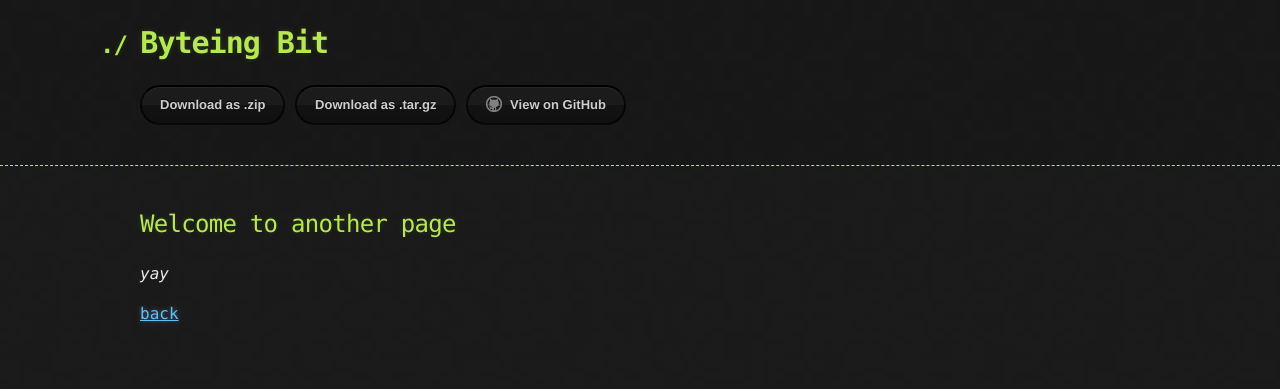
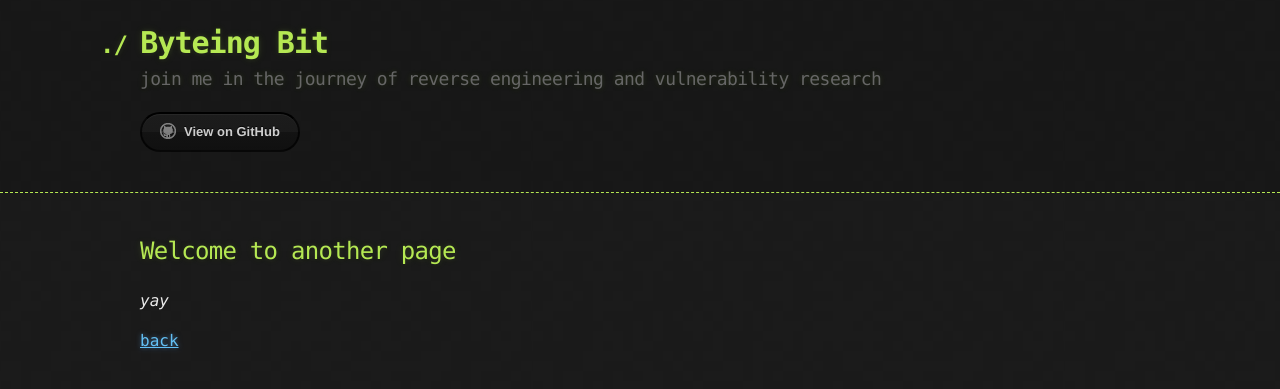
Before and after one commit to byt3ingbit/byt3ingbit.github.io, a Jekyll site: the page built from another-page.md, in a window 1280 px wide. Shown: the top 389 px of the page. Built offline with Jekyll 4.4.1, drawn with Linux system fonts in a browser that asks for light colours; the repository's description, which GitHub fills in, is left out; our own code applies the rules of GitHub Pages for plain Markdown files.

Commit message:
small changes

```diff
--- a/_config.yml
+++ b/_config.yml
@@ -1,5 +1,5 @@
 title: Byteing Bit
-description:
-show_downloads: true
+description: join me in the journey of reverse engineering and vulnerability research
+show_downloads: false
 google_analytics:
 theme: jekyll-theme-hacker
```
Also changed, not shown: index.md (+2 -2 lines).
